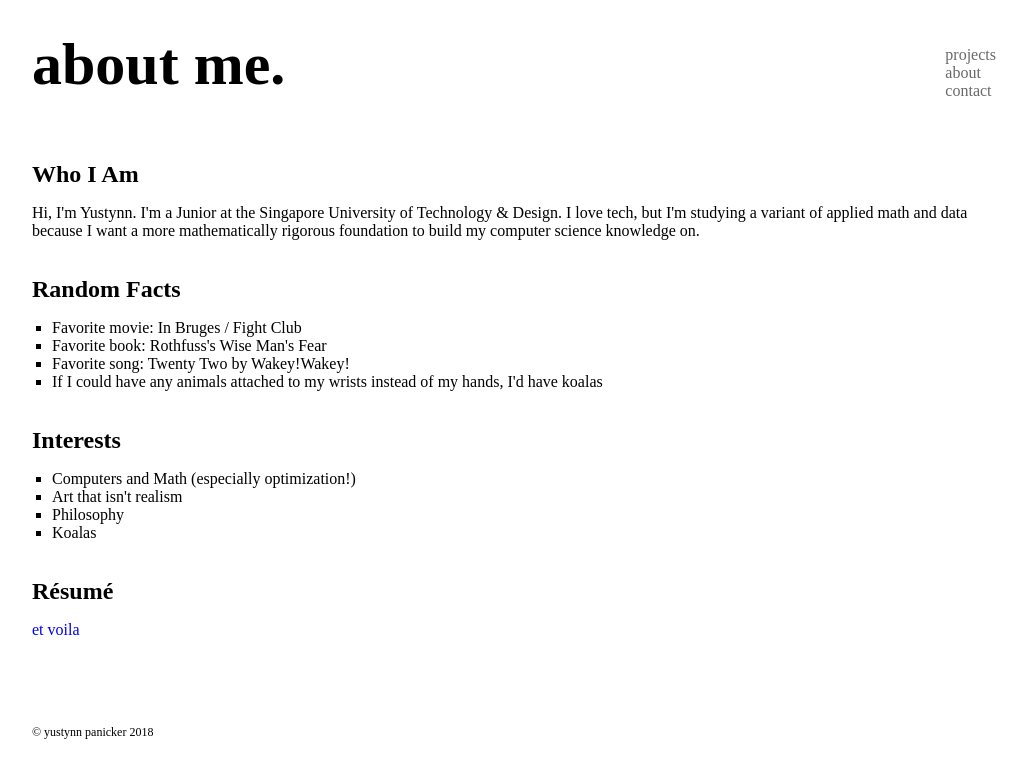
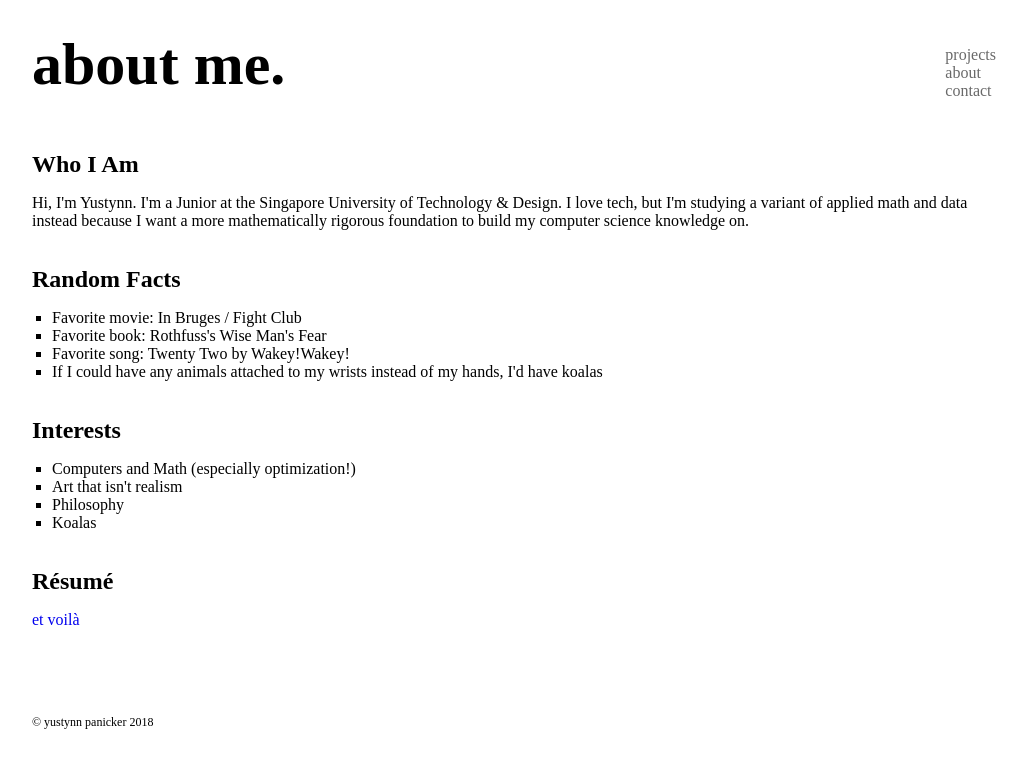
Before and after one commit to Yustynn/personal-site, a Jekyll site: the page built from about.html, in a window 1280 px wide. Shown: the top 778 px of the page, without its empty margins (126-1153 px from the left). Built offline with Jekyll 4.4.1, drawn with Linux system fonts in a browser that asks for light colours.

Commit message:
Minor improvements

```diff
--- a/_projects/girder-gus.html
+++ b/_projects/girder-gus.html
@@ -21,8 +21,10 @@
     project to date.</p>
 </article>
 
-<div class='row'>
-  <img class='screenshot' src='/public/images/girder-gus.gif' />
+<div class='row equal-children'>
+  <div class='image-container'>
+    <img src='/public/images/girder-gus.gif' />
+  </div>
 
   <div class='col'>
     <article class='main-features'>
--- a/_sass/_global.sass
+++ b/_sass/_global.sass
@@ -59,6 +59,9 @@
   display: flex
   flex-direction: column
 
+.equal-children > *
+  flex: 1
+
 ul.unstyled
   list-style: none
   padding: 0
--- a/_sass/_page.sass
+++ b/_sass/_page.sass
@@ -1,3 +1,3 @@
 .page header
   justify-content: space-between
-  margin-bottom: 30px
+  margin-bottom: 20px
--- a/_sass/_projects.sass
+++ b/_sass/_projects.sass
@@ -10,8 +10,14 @@
     padding-left: 20px
     font-style: italic
 
-  .screenshot
-    max-width: 300px
+.screenshot
+  max-height: 300px
 
 .links li
   padding-right: 20px
+
+.image-container
+  padding-right: 20px
+
+  img
+    width: 100%
--- a/about.html
+++ b/about.html
@@ -7,6 +7,7 @@
   <p>
     Hi, I'm Yustynn. I'm a Junior at the Singapore University of Technology &
     Design. I love tech, but I'm studying a variant of applied math and data
+    instead
     because I want a more mathematically rigorous foundation to build my computer
     science knowledge on.
   </p>
@@ -34,5 +35,5 @@
 
 <article class="resume">
   <h2>Résumé</h2>
-  <p><a href='/public/docs/resume_160118.pdf'>et voila</a></p>
+  <p><a href='/public/docs/resume_160118.pdf'>et voilà</a></p>
 </article>
```
